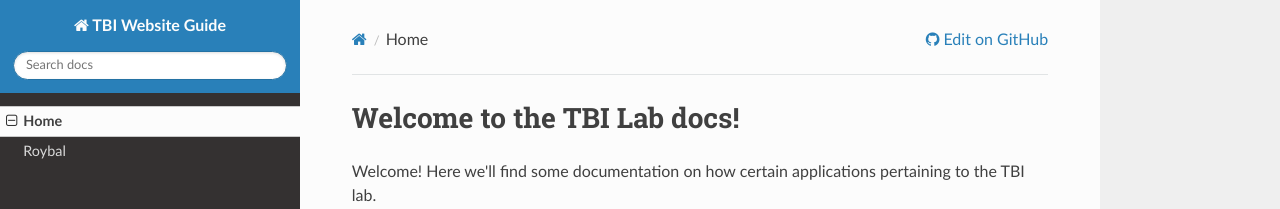
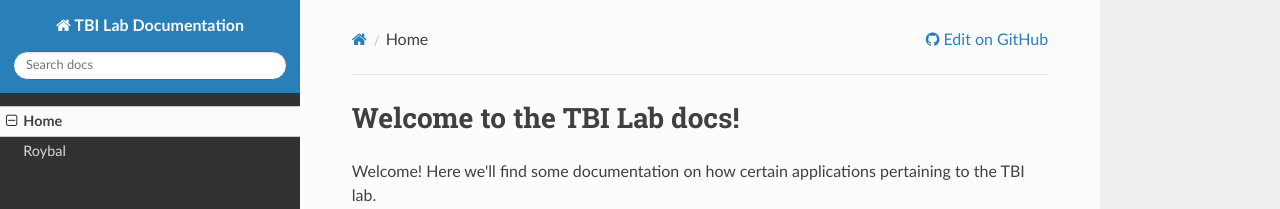
Before and after one commit to cnelabneu/tbi-docs, an MkDocs documentation site: the page built from docs/index.md, in a window 1280 px wide. Shown: the top 209 px of the page. Built offline with MkDocs 1.6.1, drawn with Linux system fonts in a browser that asks for light colours; nearby versions of some CDN libraries.

Commit message:
two pages

```diff
--- a/mkdocs.yml
+++ b/mkdocs.yml
@@ -1,4 +1,4 @@
-site_name: TBI Website Guide
+site_name: TBI Lab Documentation
 nav:
   - Home: index.md
   - Roybal: roybal.md
```
